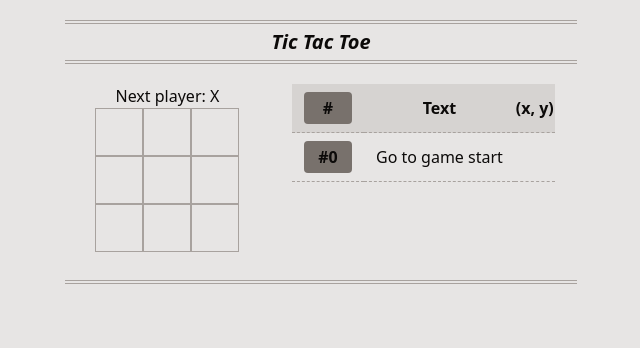
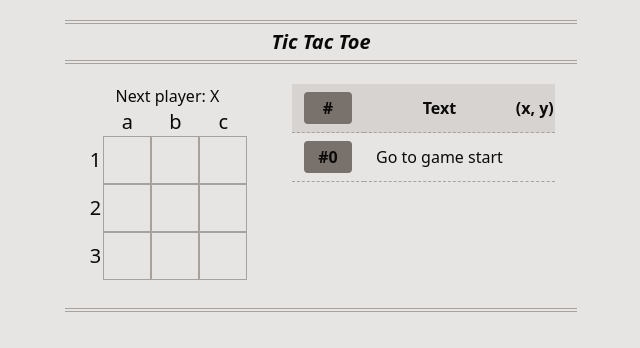
Before and after one commit to noranuko13/tic-tac-toe-reactjs, a React (Create React App) app: page / in a window 1280 px wide. Shown: the top 348 px of the page, without its empty margins (319-959 px from the left). Built offline with nearby package versions, Linux system fonts and the light colour scheme.

Commit message:
:notes: [TicTacToe] Board Axis

```diff
--- a/src/Partials/Board/index.tsx
+++ b/src/Partials/Board/index.tsx
@@ -1,7 +1,8 @@
 import React from 'react'
 import { Square } from '../Square'
 import { SquareList } from '../../Models/SquareList'
-import { BOARD_COLUMNS } from '../../constants'
+import { BOARD_ROWS } from '../../constants'
+import './style.css'
 
 interface BoardProps {
   squareList: SquareList
@@ -9,26 +10,34 @@ interface BoardProps {
 }
 
 export function Board(props: BoardProps) {
-  const squares = BOARD_COLUMNS.map((rows, index) => {
-    return (
-      <div key={index} className="flex flex-row justify-center">
-        {rows.map((row) => {
-          return (
-            <Square
-              key={row}
-              value={props.squareList.getSquare(row)}
-              active={props.squareList.victoryLine().includes(row)}
-              onClick={() => props.onClick(row)}
-            />
-          )
-        })}
-      </div>
-    )
-  })
-
+  const BOARD_FILES = ['a', 'b', 'c']
   return (
-    <div data-testid="board" className="flex flex-col">
-      {squares}
+    <div data-testid="board" className="board">
+      <div className="corner"></div>
+      {BOARD_FILES.map((file) => {
+        return (
+          <button key={file} className="file">
+            {file}
+          </button>
+        )
+      })}
+      {BOARD_ROWS.map((rows, index) => {
+        return (
+          <React.Fragment key={index}>
+            <button className="rank">{index + 1}</button>
+            {rows.map((r) => {
+              return (
+                <Square
+                  key={r}
+                  value={props.squareList.getSquare(r)}
+                  active={props.squareList.victoryLine().includes(r)}
+                  onClick={() => props.onClick(r)}
+                />
+              )
+            })}
+          </React.Fragment>
+        )
+      })}
     </div>
   )
 }
--- /dev/null
+++ b/src/Partials/Board/style.css
@@ -0,0 +1,16 @@
+.board {
+  @apply flex flex-wrap mx-auto w-40 text-xl;
+  @apply text-xl;
+}
+
+.corner {
+  @apply w-4 h-6;
+}
+
+.file {
+  @apply w-12 h-6 mb-1 cursor-default;
+}
+
+.rank {
+  @apply w-4 h-12 cursor-default;
+}
--- a/src/Partials/Square/index.tsx
+++ b/src/Partials/Square/index.tsx
@@ -1,5 +1,5 @@
 import React, { useMemo } from 'react'
-import { Tailwind } from './tailwind'
+import './style.css'
 
 interface SquareProps {
   value: string
@@ -8,18 +8,19 @@ interface SquareProps {
 }
 
 export function Square(props: SquareProps) {
-  const className = useMemo<string>(() => {
-    return [
-      Tailwind.className({ active: props.active }),
-      props.active ? 'active' : '',
-    ].join(' ')
+  const buttonClassName = useMemo<string>(() => {
+    const classNames = ['square']
+    if (props.active) {
+      classNames.push('active')
+    }
+    return classNames.join(' ')
   }, [props.active])
 
   return (
     <button
       data-testid="square"
       onClick={() => props.onClick()}
-      className={className}
+      className={buttonClassName}
     >
       {props.value}
     </button>
--- /dev/null
+++ b/src/Partials/Square/style.css
@@ -0,0 +1,7 @@
+.square {
+  @apply w-12 h-12;
+  @apply border border-stone-400;
+}
+.square.active {
+  @apply bg-stone-300;
+}
--- a/src/Partials/Square/tailwind.ts
+++ /dev/null
@@ -1,12 +0,0 @@
-interface TailwindParams {
-  active: boolean
-}
-
-export class Tailwind {
-  private static base: string = 'w-12 h-12 flex justify-center items-center'
-  private static decor: string = 'text-xl border border-stone-400'
-
-  static className(params: TailwindParams): string {
-    return `${this.base} ${this.decor} ${params.active ? 'bg-stone-300' : ''}`
-  }
-}
--- a/src/constants.ts
+++ b/src/constants.ts
@@ -9,7 +9,7 @@ export const VICTORY_LINES: ReadonlyArray<number>[] = [
   [2, 4, 6],
 ]
 
-export const BOARD_COLUMNS: number[][] = [
+export const BOARD_ROWS: number[][] = [
   [0, 1, 2],
   [3, 4, 5],
   [6, 7, 8],
```
